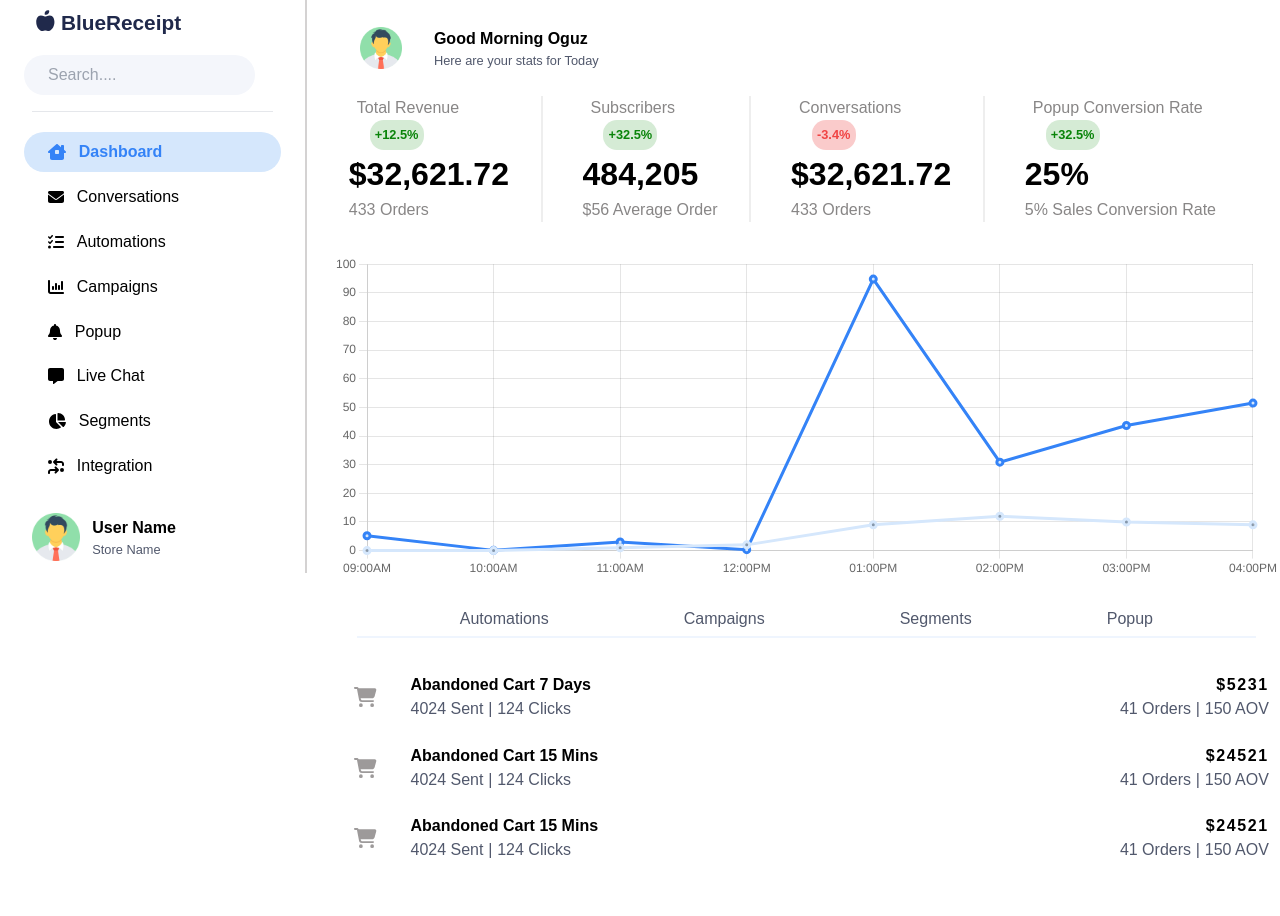
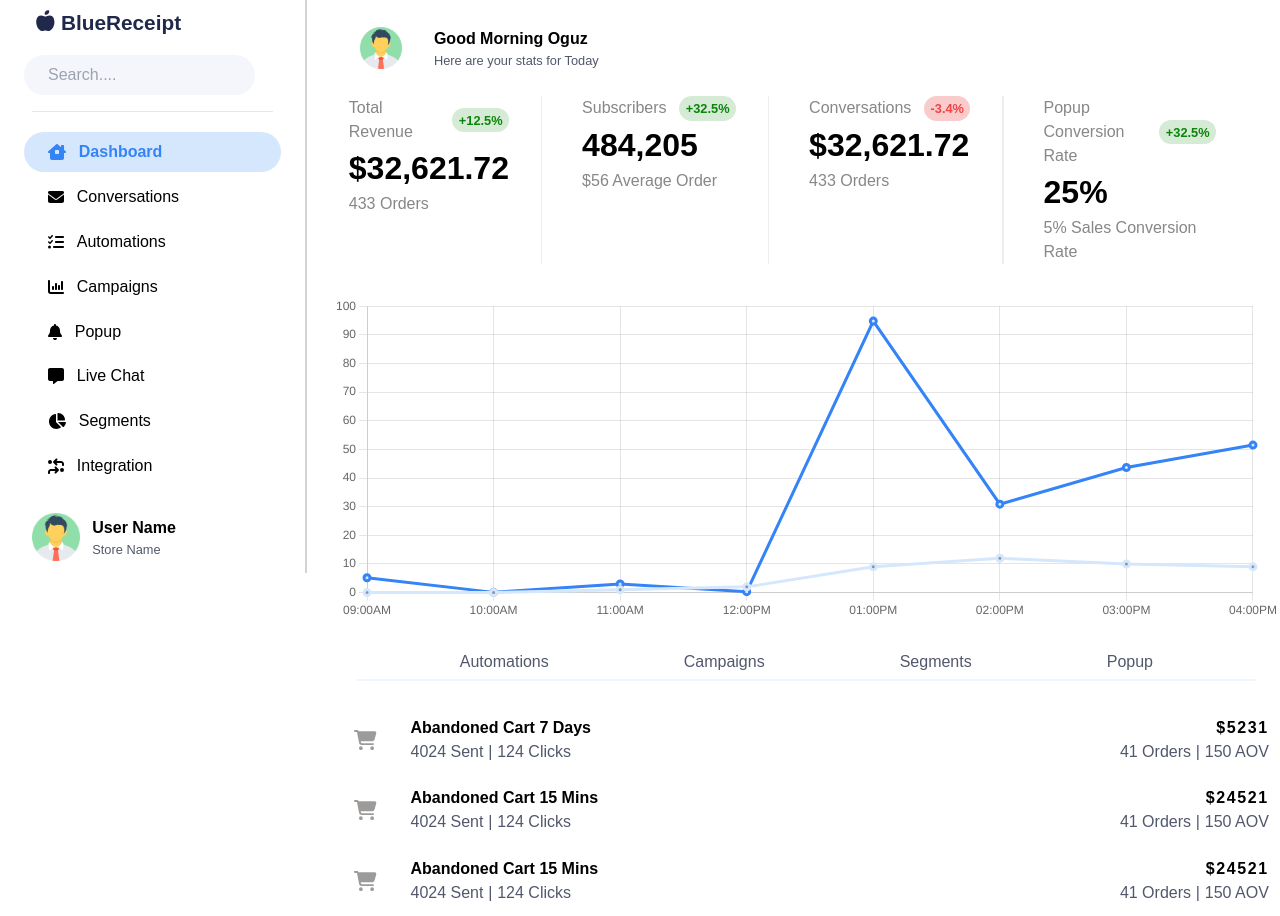
Before and after one commit to SanthoshM25/dashboard_vue, a Vue app: page /orders in a window 1280 px wide. Before the commit the page ends 873 px from the top, so only its background shows below. Built offline with nearby package versions, Linux system fonts and the light colour scheme; a web font is replaced by a local one.

Commit message:
style: statistics wrapper

```diff
--- a/src/assets/styles/cartDetails.css
+++ b/src/assets/styles/cartDetails.css
@@ -9,6 +9,7 @@
   background-color: rgb(219, 233, 248);
   border-radius: 10px;
   color: var(--blue);
+  cursor: pointer;
 }
 
 .icon-title-wrapper {
@@ -17,7 +18,6 @@
 }
 
 .cart-icon {
-  /* border: 1px solid #9d9a9a; */
   border-radius: 50px;
   padding: 0.5em;
   margin-right: 0.8em;
@@ -25,7 +25,7 @@
   background-color: #fff;
 }
 
-.title-wrapper {
+.cart-title-wrapper {
   display: flex;
   flex-direction: column;
   align-items: flex-start;
--- a/src/assets/styles/statisticsCard.css
+++ b/src/assets/styles/statisticsCard.css
@@ -6,6 +6,7 @@
 
 .title-wrapper {
   display: flex;
+  flex-direction: row;
   align-items: center;
 }
 
@@ -15,7 +16,7 @@
 }
 
 .variation {
-  padding: 0.4em;
+  padding: 0.2em 0.5em;
   font-size: 0.8rem;
   border-radius: 14px;
   margin-left: 1em;
--- a/src/components/CartDetails.vue
+++ b/src/components/CartDetails.vue
@@ -2,7 +2,7 @@
   <div class="cart-wrapper">
     <div class="icon-title-wrapper">
       <i class="fa-solid fa-cart-shopping fa-lg cart-icon"></i>
-      <div class="title-wrapper">
+      <div class="cart-title-wrapper">
         <p class="cart-title">{{ order.title }}</p>
         <div class="sub-title-wrapper">
           <p class="cart-sub-title">{{ order.sent + " Sent" }}</p>
--- a/src/components/StatisticsCard.vue
+++ b/src/components/StatisticsCard.vue
@@ -1,6 +1,6 @@
 <template>
   <div class="statistics-wrapper">
-    <div>
+    <div class="statistics-card-wrapper">
       <div class="title-wrapper">
         <p class="statistics-title">{{ data.title }}</p>
         <p :class="{ green: data.green, red: !data.green }" class="variation">
```
